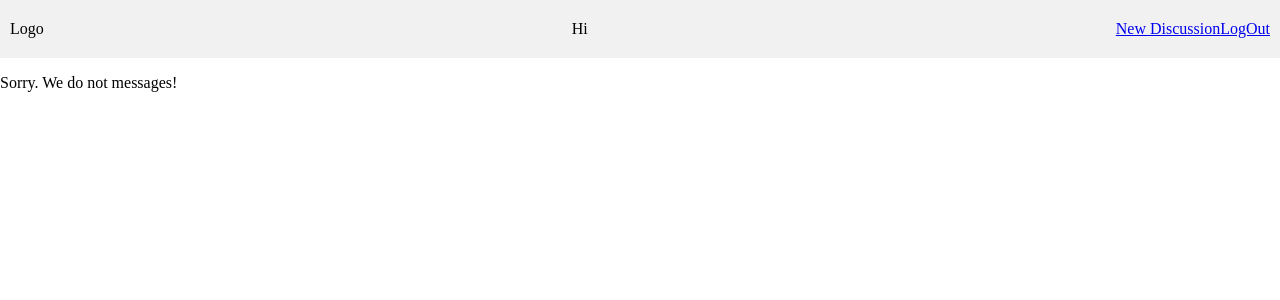
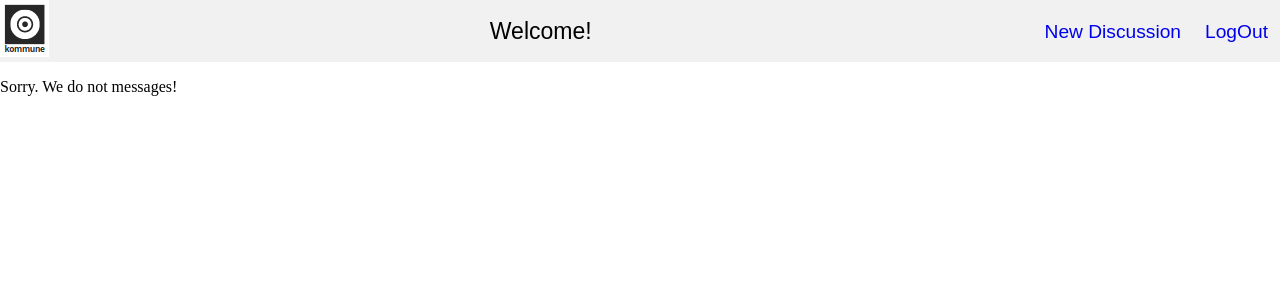
Before and after one commit to yummta/react-forum-RIPAMA, a React (Create React App) app: page /discussions in a window 1280 px wide. Shown: the top 300 px of the page. Built offline with nearby package versions, Linux system fonts and the light colour scheme.

Commit message:
add css to header

```diff
--- a/src/components/header.js
+++ b/src/components/header.js
@@ -1,9 +1,9 @@
 /** @jsx jsx */
 import React from "react";
-import { jsx } from "@emotion/core";
+import { jsx, css } from "@emotion/core";
 import { Link } from "@reach/router";
 import UserContext from "../contexts/user";
-
+import logo from "../assets/logo.png";
 function Header({ setUser }) {
   const user = React.useContext(UserContext);
 
@@ -12,24 +12,56 @@ function Header({ setUser }) {
     localStorage.setItem("user", JSON.stringify(emptyUser));
     setUser(emptyUser);
   }
+  const BlackHover = css({
+    ":hover": { backgroundColor: "black", color: "white" }
+  });
 
   return (
     <header
       css={{
         display: "flex",
-        overflow: "hidden",
         backgroundColor: "#f1f1f1",
-        padding: "20px 10px",
-        alignItems: "baseline"
+        alignItems: "center",
+        border: "0",
+        fontSize: "larger",
+        fontFamily: "Arial",
+        "& a": {
+          textDecoration: "none",
+          lineHeight: "25px",
+          borderRadius: "4px",
+          padding: "12px",
+          "@media (max-width: 960px)": {
+            fontSize: "medium"
+          }
+        }
       }}
     >
-      <span css={{ marginRight: "auto" }}>Logo</span>
-      <span css={{ justifySelf: "center" }}>Hi {user.username} </span>
-      <div css={{ marginLeft: "auto" }}>
-        <Link aria-label="New Discussion" to="/new">
+      <span css={{ marginRight: "auto" }}>
+        <img src={logo} alt="Logo" />
+      </span>
+      <span
+        css={{
+          justifySelf: "center",
+          fontSize: "larger",
+          "@media (max-width: 960px)": {
+            display: "none"
+          }
+        }}
+      >
+        {user.username ? `Hi ${user.username}` : "Welcome!"}
+      </span>
+      <div
+        css={{
+          marginLeft: "auto",
+          "@media (max-width: 960px)": {
+            marginRight: "10px"
+          }
+        }}
+      >
+        <Link aria-label="New Discussion" to="/new" css={BlackHover}>
           New Discussion
         </Link>
-        <Link to="/" onClick={onLogout}>
+        <Link to="/" onClick={onLogout} css={BlackHover}>
           LogOut
         </Link>
       </div>
```
